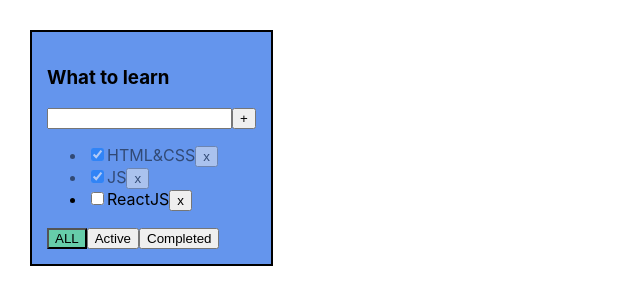
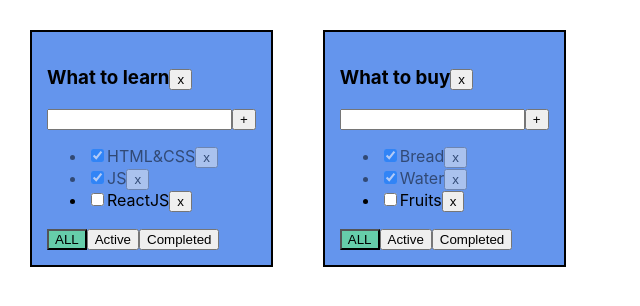
Before and after one commit to Sergey-Bukreev/TodoList, a React (Create React App) app: page / in a window 1280 px wide. Shown: the top 306 px of the page, without its empty margins (0-640 px from the left). Built offline with nearby package versions, Linux system fonts and the light colour scheme.

Commit message:
added logic for working functions with several toollists, a button for deleting a toollist and a function for it

```diff
--- a/src/App.tsx
+++ b/src/App.tsx
@@ -3,57 +3,90 @@ import './App.css';
 import {v1} from "uuid";
 import {TodoList} from "./todoList/TodoList";
 
-
+type TodoListType = {
+    id:string
+    title:string
+    filter:FilterValuesType
+}
 export type FilterValuesType = "all" | "active" | "completed";
 const App = () => {
-    const [tasks, setTasks] = useState([
+
+    let todoId:string = v1()
+    let todoId2:string = v1()
+    const [todoLists, setTodoLists]= useState<Array<TodoListType>>([
+        {id: todoId, title: "What to learn", filter: "all"},
+        {id: todoId2, title: "What to buy", filter: "all"}
+    ])
+    const [tasksObj, setTasks] = useState({
+            [todoId]: [
                 { id: v1(), title: "HTML&CSS", isDone: true },
                 { id: v1(), title: "JS", isDone: true },
                 { id: v1(), title: "ReactJS", isDone: false },
 
-    ]);
-    const [filter, setFilter] = useState<FilterValuesType>("all")
-    const removeTask= (id:string)=> {
-        let updateTasks = tasks.filter(task=>task.id !== id)
-        setTasks(updateTasks)
+            ],
+            [todoId2]:[
+                { id: v1(), title: "Bread", isDone: true },
+                { id: v1(), title: "Water", isDone: true },
+                { id: v1(), title: "Fruits", isDone: false },
+            ]
+    })
+
+    const removeTodoList = (todoId:string)=> {
+        let filteredTodoLists = todoLists.filter(todolist=>todolist.id !==todoId)
+        setTodoLists(filteredTodoLists)
+        delete tasksObj[todoId]
+        setTasks({...tasksObj})
     }
-
-    const addTask = (title:string) => {
+    const removeTask= (id:string, todoId:string)=> {
+        let tasks = tasksObj[todoId]
+        tasksObj[todoId] = tasks.filter(task => task.id !== id)
+        setTasks({...tasksObj})
+    }
+    const addTask = (title:string, todoId:string) => {
         let newTask = {id: v1(), title: title, isDone:false}
-        let newTasks = [newTask, ...tasks]
-        setTasks(newTasks)
+        let tasks = tasksObj[todoId]
+        tasksObj[todoId]= [newTask, ...tasks]
+        setTasks({...tasksObj})
     }
-
-
-    let tasksForTodolist = tasks;
-
-    if (filter === "active") {
-        tasksForTodolist = tasks.filter(task => !task.isDone);
+    const changeFilter = (value:FilterValuesType, todoListId: string)=> {
+        let todoList = todoLists.find(todolist=>todolist.id === todoListId)
+       if(todoList) {todoList.filter = value}
+       setTodoLists([...todoLists])
    }
-    if (filter === "completed") {
-        tasksForTodolist = tasks.filter(task => task.isDone);
-    }
-
-   const changeFilter = (value:FilterValuesType)=> {setFilter(value)}
-    const changeStatus = (taskId: string, isDone: boolean) => {
+    const changeStatus = (taskId: string, isDone: boolean, todoId:string) => {
+        let tasks = tasksObj[todoId]
         let task = tasks.find((task) => task.id === taskId);
         if (task) {
             task.isDone = isDone
 
-            setTasks([...tasks]);
+            setTasks({...tasksObj});
         }
     };
 
     return (
         <div className="App">
-            <TodoList title={"What to learn"}
+            {
+                todoLists.map((todoList)=>{
+                    let tasksForTodolist = tasksObj[todoList.id];
+                    if (todoList.filter === "active") {tasksForTodolist = tasksObj[todoList.id].filter(task => !task.isDone);}
+                    if (todoList.filter === "completed") {tasksForTodolist = tasksObj[todoList.id].filter(task => task.isDone);}
+
+                    return(
+                        <TodoList   key={todoList.id}
+                                    id={todoList.id}
+                                    title={todoList.title}
                                     tasks={tasksForTodolist}
+                                    removeTodoList={removeTodoList}
                                     removeTask={removeTask}
                                     changeFilter={changeFilter}
                                     addTask={addTask}
                                     changeStatus={changeStatus}
-                      filter={filter}
+                                    filter={todoList.filter}
                         />
+                    )
+                })
+            }
+
         </div>
     );
 }
--- a/src/todoList/TodoList.tsx
+++ b/src/todoList/TodoList.tsx
@@ -4,12 +4,14 @@ import {Button} from "../components/Button";
 
 
 type TodoListPropsType = {
+    id:string
     title: string
     tasks: Array<TaskType>
-    removeTask: (taskId: string) => void
-    changeFilter: (value: FilterValuesType) => void
-    addTask: (title: string) => void
-    changeStatus:(taskId:string, isDone:boolean)=>void
+    removeTodoList:(id:string)=>void
+    removeTask: (taskId: string, todoId:string) => void
+    changeFilter: (value: FilterValuesType, todoListId:string) => void
+    addTask: (title: string, todoId:string) => void
+    changeStatus:(taskId:string, isDone:boolean, todoId:string)=>void
     filter:FilterValuesType
 
 }
@@ -26,26 +28,27 @@ export const TodoList: React.FC<TodoListPropsType> = (props) => {
     const handleAddTask = () => {
 
         if (newTaskTitle.trim() !== "") {
-            props.addTask(newTaskTitle.trim());
+            props.addTask(newTaskTitle.trim(), props.id);
             setNewTaskTitle('');
         } else {
             setError("Title is required")
         }
     };
 
+    const removeTodoList = ()=> {props.removeTodoList(props.id)}
     const onNewTitleChangeHandler = (e: ChangeEvent<HTMLInputElement>) => {setNewTaskTitle(e.currentTarget.value)};
     const onKeyPressHandler =(e:React.KeyboardEvent<HTMLInputElement>)=> {
         setError(null)
         if(e.key === "Enter"){handleAddTask()}
     }
-    const onAllClick = () => {props.changeFilter('all')};
-    const onActiveClick = () => {props.changeFilter('active')};
-    const onCompletedClick = () => {props.changeFilter('completed')};
+    const onAllClick = () => {props.changeFilter('all',props.id )};
+    const onActiveClick = () => {props.changeFilter('active', props.id)};
+    const onCompletedClick = () => {props.changeFilter('completed', props.id)};
 
 
     return (
         <div className="todoList">
-            <h3>{props.title}</h3>
+            <h3>{props.title}<Button name={"x"} callBack={()=>removeTodoList()} /></h3>
             <div>
                 <input value={newTaskTitle} onChange={onNewTitleChangeHandler} onKeyDown={onKeyPressHandler} className={error ? "error" : ""} />
                 <Button name="+" callBack={handleAddTask} />
@@ -54,14 +57,14 @@ export const TodoList: React.FC<TodoListPropsType> = (props) => {
                     {
                         props.tasks.map((task) => {
                             const onChangeStatusHandler= (e:ChangeEvent<HTMLInputElement>) =>{
-                                props.changeStatus(task.id, e.currentTarget.checked)
+                                props.changeStatus(task.id, e.currentTarget.checked, props.id)
                             }
                             return <li key={task.id} className={task.isDone ? "is-done" : ""}>
                                 <input type="checkbox"
                                        checked={task.isDone}
                                         onChange={onChangeStatusHandler}/>
                                 <span>{task.title}</span>
-                                <Button name="x" callBack={() => props.removeTask(task.id)}/>
+                                <Button name="x" callBack={() => props.removeTask(task.id, props.id)}/>
                             </li>
                         })
                     }
```
Lines whose indentation alone changed are shown as unchanged.
